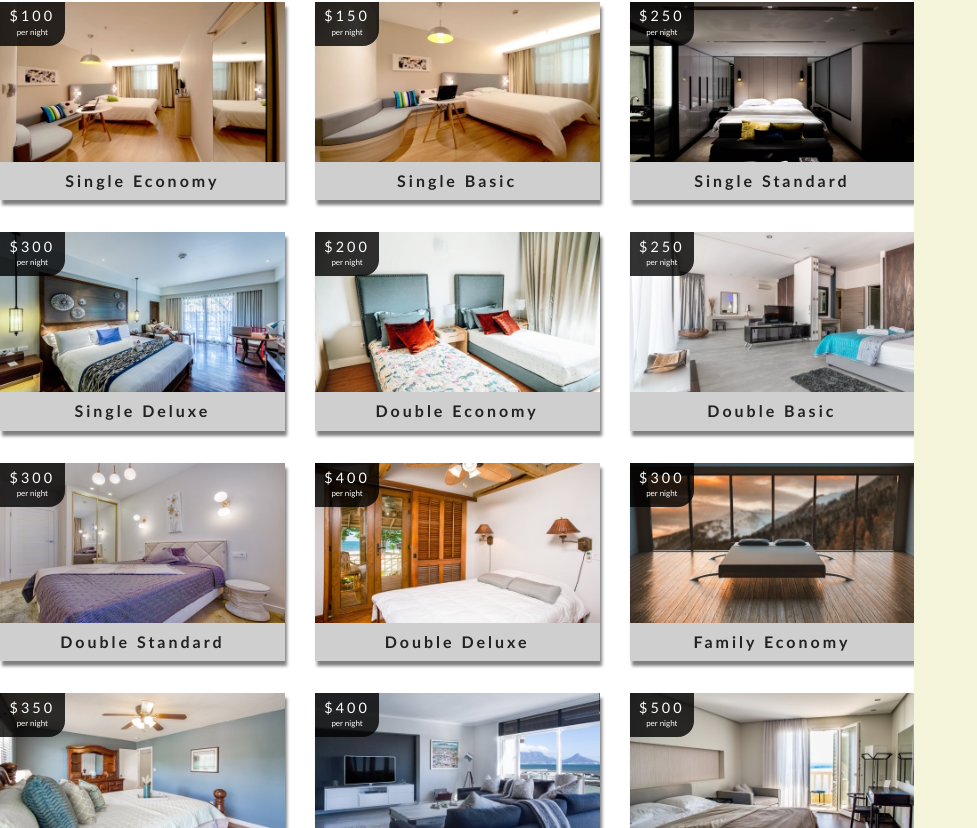
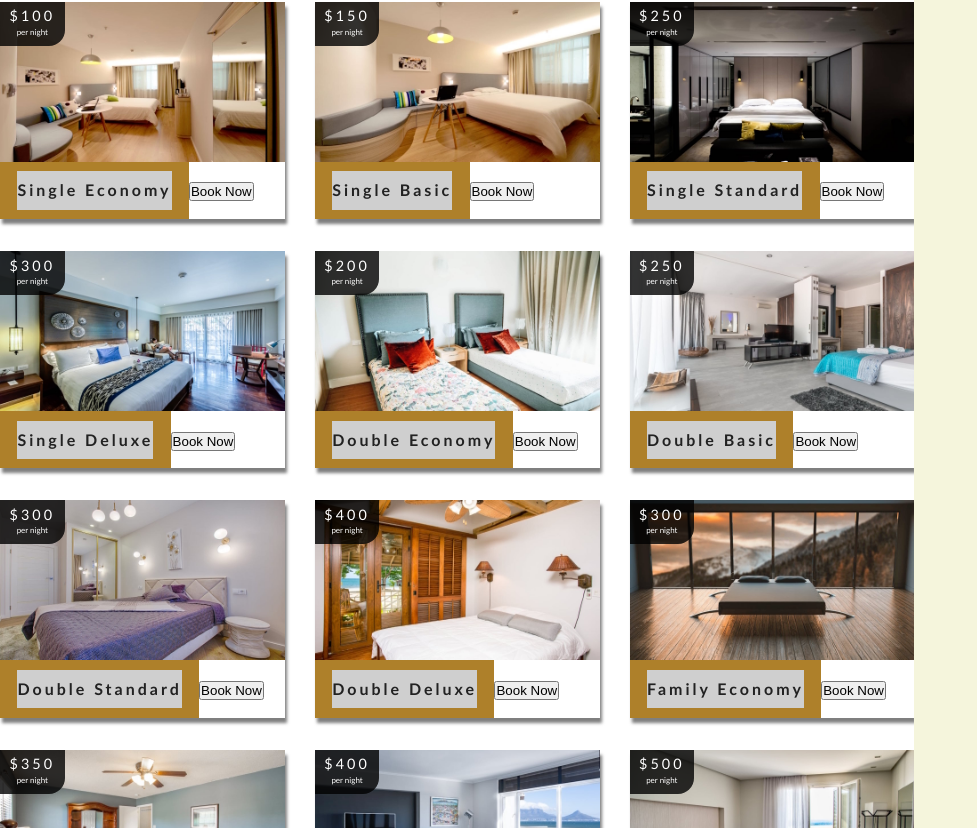
Before and after one commit to KateChantha/resort-content, a React (Create React App) app: page /rooms in a window 1280 px wide. Shown: the part 872-1700 px from the top of the page, without its empty margins (0-977 px from the left). Built offline with nearby package versions, Linux system fonts and the light colour scheme.

Commit message:
store handlePicedRoom in context.js from Room.js button

```diff
--- a/src/components/Room.js
+++ b/src/components/Room.js
@@ -1,10 +1,24 @@
-import React from 'react';
+import React, { useState, useContext } from 'react';
 import { Link } from 'react-router-dom';
 import PropTypes from 'prop-types';
 import defaultImg from '../images/room-1.jpeg';
+import { RoomContext } from "../context";
 
 const Room = ({ room }) => {
   const {name, slug, images, price} = room;
+  const [pickedRoom, setPickedRoom] = useState({})
+
+  const context = useContext(RoomContext);
+  const {handlePickedRoom} = context;
+
+  // const handlePickedRoom = () => {
+  //   setPickedRoom({
+  //     roomName: name,
+  //     price: price
+  //   })
+  // }
+
+  console.log("in Room.js context",context )
 
   return (
     <article className="room">
@@ -18,7 +32,14 @@ const Room = ({ room }) => {
           features
         </Link>
       </div>
+      <Link to={`/rooms/${slug}`} className="btn-primary ">
       <p className="room-info">{name}</p>
+      </Link>
+      {/* <p className="room-info">{name}</p> */}
+      <button
+        className="booknow"
+        onClick={()=> handlePickedRoom( { roomName: name, price: price} )}
+      >Book Now</button>
     </article>
   )
 }
--- a/src/context.js
+++ b/src/context.js
@@ -36,8 +36,13 @@ class RoomProvider extends Component {
       startDate: new Date().toString(),
       endDate: new Date().toString(),
       nightStay: 1
-    }
+    },
+    pickedRoom: {}
   };
+
+  handlePickedRoom = (room) => {
+    this.setState({pickedRoom: room})
+  }
 
   handleDateRange = (dateRange) => {
 
@@ -188,7 +193,8 @@ class RoomProvider extends Component {
           ...this.state,
           getRoom: this.getRoom,
           handleChange: this.handleChange,
-          handleDateRange: this.handleDateRange
+          handleDateRange: this.handleDateRange,
+          handlePickedRoom: this.handlePickedRoom
         }}
       >
         {this.props.children}
```
Also changed, not shown: 1 other file (tests, documents, lock files or other folders).
